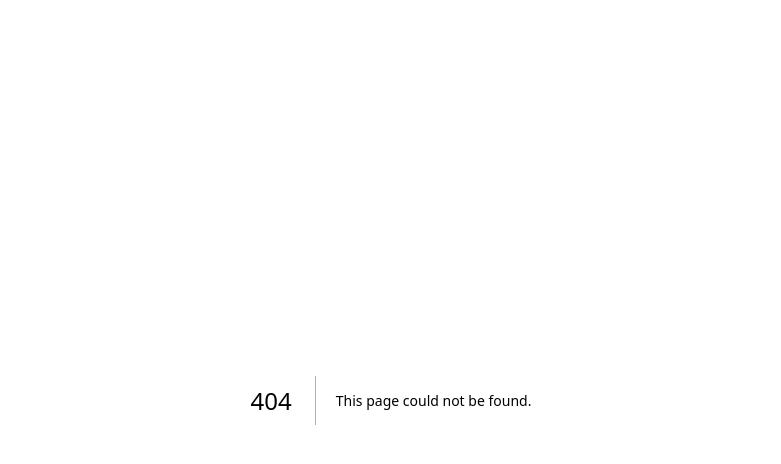
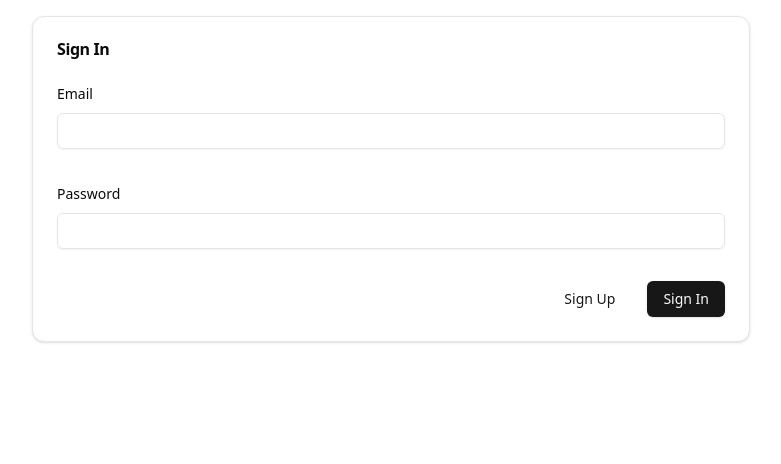
Before and after one commit to adamiku/authentication-flow, a Next.js app: page /sign-in in a window 1280 px wide. Before the commit this address had no page. Shown: the top 464 px of the page, without its empty margins (249-1030 px from the left). Built offline with nearby package versions, Linux system fonts and the light colour scheme.

Commit message:
feat: implement sign in functionality with form, validation and session management

```diff
--- /dev/null
+++ b/src/app/(auth)/sign-in/page.tsx
@@ -0,0 +1,22 @@
+import { SignInForm } from "@/auth/nextjs/components/SignInForm"
+import {
+    Card,
+    CardContent,
+    CardHeader,
+    CardTitle
+} from "@/components/ui/card"
+
+export default async function SignIn() {
+  return (
+    <div className="container mx-auto p-4 max-w-[750px]">
+      <Card>
+        <CardHeader>
+          <CardTitle>Sign In</CardTitle>
+        </CardHeader>
+        <CardContent>
+          <SignInForm />
+        </CardContent>
+      </Card>
+    </div>
+  )
+}
--- a/src/auth/core/passwordHasher.tsx
+++ b/src/auth/core/passwordHasher.tsx
@@ -13,3 +13,18 @@ export function hashPassword(password: string, salt: string): Promise<string> {
 export function generateSalt() {
   return crypto.randomBytes(16).toString("hex").normalize()
 }
+
+export async function comparePasswords({
+  hashedPassword,
+  salt,
+  password
+}: {
+  hashedPassword: string
+  salt: string
+  password: string
+}): Promise<boolean> {
+  const inputHashedPassword = await hashPassword(password, salt)
+
+  // timing safe version, take the same amount of time to prevent timing attack
+  return crypto.timingSafeEqual(Buffer.from(hashedPassword), Buffer.from(inputHashedPassword))
+}
--- a/src/auth/nextjs/actions.ts
+++ b/src/auth/nextjs/actions.ts
@@ -7,11 +7,37 @@ import { cookies } from "next/headers"
 import { redirect } from "next/navigation"
 import { z } from "zod"
 import {
+  comparePasswords,
   generateSalt,
   hashPassword
 } from "../core/passwordHasher"
 import { createUserSession } from "../core/session"
-import { signUpSchema } from "./schemas"
+import { signInSchema, signUpSchema } from "./schemas"
+
+export async function signIn(unsafeData: z.infer<typeof signInSchema>) {
+  const { success, data } = signInSchema.safeParse(unsafeData)
+
+  if (!success) return "Unable to sign in"
+
+  const user = await db.query.UserTable.findFirst({
+    columns: {password: true, salt: true, id: true, email: true, role: true},
+    where: eq(UserTable.email, data.email),
+  })
+
+  if (user == null || user.password == null || user.salt == null) return "Unable to sign in"
+
+  const isPasswordValid = await comparePasswords({
+    hashedPassword: user.password,
+    salt: user.salt,
+    password: data.password
+  })
+
+  if (!isPasswordValid) return "Unable to sign in"
+
+  await createUserSession(user, await cookies())
+
+  redirect("/")
+}
 
 export async function signUp(unsafeData: z.infer<typeof signUpSchema>) {
   const { success, data } = signUpSchema.safeParse(unsafeData)
--- /dev/null
+++ b/src/auth/nextjs/components/SignInForm.tsx
@@ -0,0 +1,73 @@
+"use client"
+
+import { Button } from "@/components/ui/button"
+import {
+    Form,
+    FormControl,
+    FormField,
+    FormItem,
+    FormLabel,
+    FormMessage,
+} from "@/components/ui/form"
+import { Input } from "@/components/ui/input"
+import Link from "next/link"
+import { useState } from "react"
+import { useForm } from "react-hook-form"
+import { z } from "zod"
+import { signIn } from "../actions"
+import { signInSchema } from "../schemas"
+
+export function SignInForm() {
+  const [error, setError] = useState<string>()
+  const form = useForm<z.infer<typeof signInSchema>>({
+    defaultValues: {
+      email: "",
+      password: "",
+    },
+  })
+
+  async function onSubmit(data: z.infer<typeof signInSchema>) {
+    const error = await signIn(data)
+    setError(error)
+  }
+
+  return (
+    <Form {...form}>
+      <form onSubmit={form.handleSubmit(onSubmit)} className="space-y-8">
+        {error && <p className="text-destructive">{error}</p>}
+        <FormField
+          control={form.control}
+          name="email"
+          render={({ field }) => (
+            <FormItem>
+              <FormLabel>Email</FormLabel>
+              <FormControl>
+                <Input type="email" {...field} />
+              </FormControl>
+              <FormMessage />
+            </FormItem>
+          )}
+        />
+        <FormField
+          control={form.control}
+          name="password"
+          render={({ field }) => (
+            <FormItem>
+              <FormLabel>Password</FormLabel>
+              <FormControl>
+                <Input type="password" {...field} />
+              </FormControl>
+              <FormMessage />
+            </FormItem>
+          )}
+        />
+        <div className="flex gap-4 justify-end">
+          <Button asChild variant="link">
+            <Link href="/sign-up">Sign Up</Link>
+          </Button>
+          <Button type="submit">Sign In</Button>
+        </div>
+      </form>
+    </Form>
+  )
+}
--- a/src/auth/nextjs/schemas.ts
+++ b/src/auth/nextjs/schemas.ts
@@ -5,3 +5,8 @@ export const signUpSchema = z.object({
   email: z.string().email(),
   password: z.string().min(8),
 })
+
+export const signInSchema = z.object({
+  email: z.string().email(),
+  password: z.string().min(1),
+})
```
